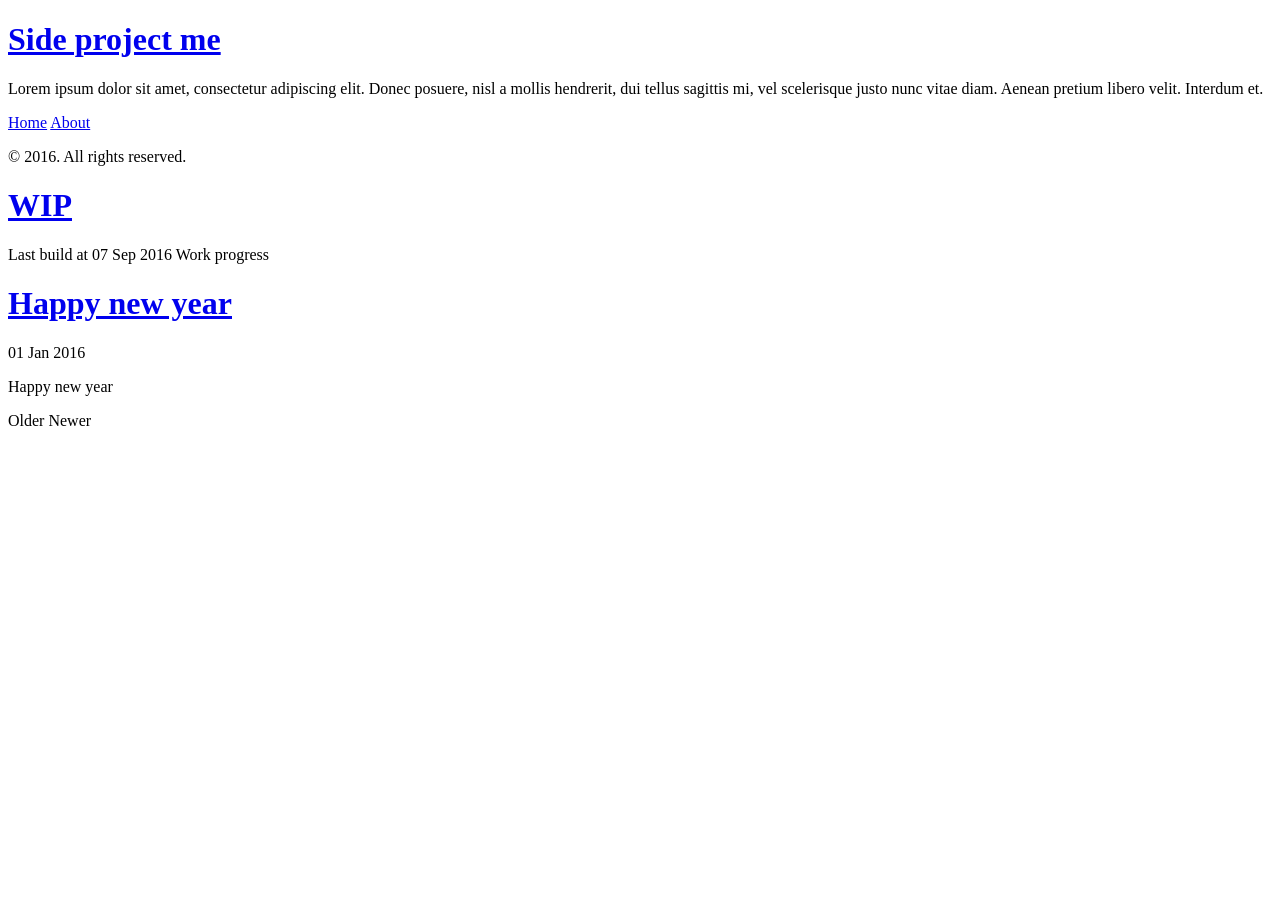
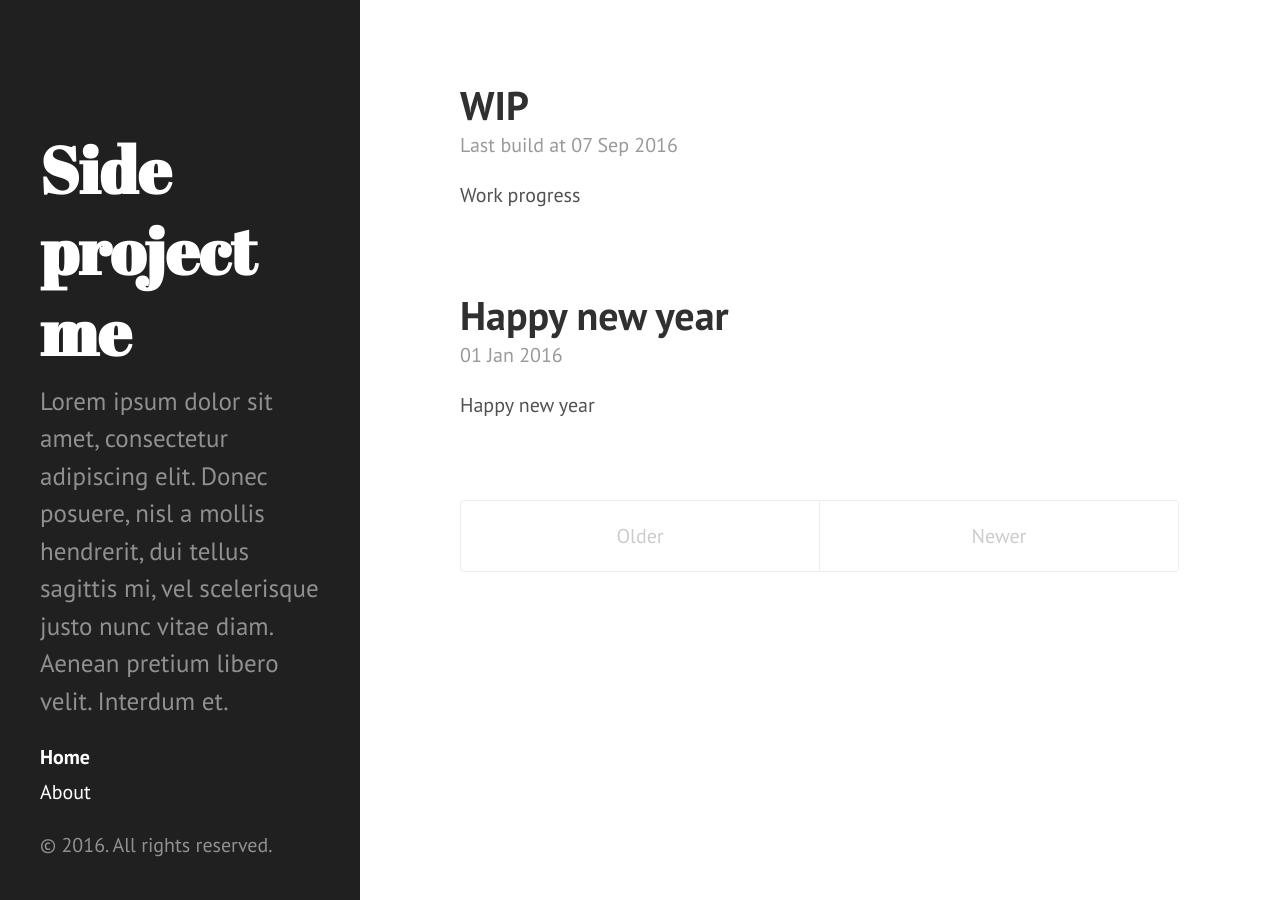
Before and after one commit to popofr13/sideprojectme, a Jekyll site: the page built from index.html, in a window 1280 px wide. Built offline with Jekyll 4.4.1, drawn with Linux system fonts in a browser that asks for light colours; the list of posts is cut into pages by our own code.

Commit message:
test site.github.url variable for css (2)

```diff
--- a/_includes/head.html
+++ b/_includes/head.html
@@ -15,14 +15,14 @@
   </title>
 
   <!-- CSS -->
-  <link rel="stylesheet" href="{{ site.github.url }}public/css/poole.css">
-  <link rel="stylesheet" href="{{ site.github.url }}public/css/syntax.css">
-  <link rel="stylesheet" href="{{ site.github.url }}public/css/hyde.css">
+  <link rel="stylesheet" href="{{ site.github.url }}/public/css/poole.css">
+  <link rel="stylesheet" href="{{ site.github.url }}/public/css/syntax.css">
+  <link rel="stylesheet" href="{{ site.github.url }}/public/css/hyde.css">
   <link rel="stylesheet" href="https://fonts.googleapis.com/css?family=PT+Sans:400,400italic,700|Abril+Fatface">
 
   <!-- Icons -->
-  <link rel="apple-touch-icon-precomposed" sizes="144x144" href="{{ site.github.url }}public/apple-touch-icon-144-precomposed.png">
-                                 <link rel="shortcut icon" href="{{ site.github.url }}public/favicon.ico">
+  <link rel="apple-touch-icon-precomposed" sizes="144x144" href="{{ site.github.url }}/public/apple-touch-icon-144-precomposed.png">
+                                 <link rel="shortcut icon" href="{{ site.github.url }}/public/favicon.ico">
 
   <!-- RSS -->
   <link rel="alternate" type="application/rss+xml" title="RSS" href="/atom.xml">
```
